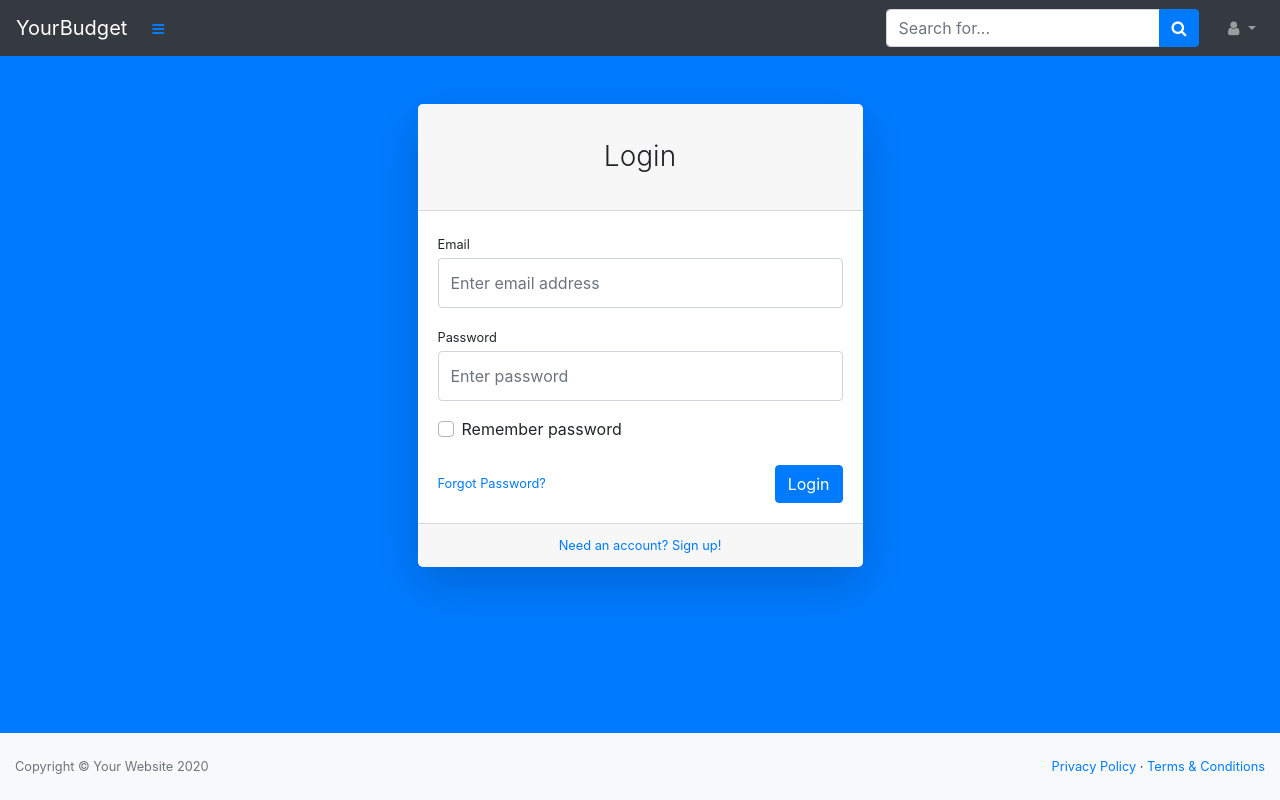
After one commit to 1dlvb/django-budget-site, a Django app: page /login in a window 1280 px wide. The commit adds this page. Run offline with Django 3.2, Linux system fonts and the light colour scheme; some libraries are stand-ins or nearby versions.

Commit message:
Added more templates. Styles linked.

```diff
--- a/mysite/settings.py
+++ b/mysite/settings.py
@@ -123,6 +123,7 @@ USE_TZ = True
 # https://docs.djangoproject.com/en/3.2/howto/static-files/
 
 STATIC_URL = '/static/'
+STATIC_ROOT = os.path.join(BASE_DIR, 'static')
 
 # Default primary key field type
 # https://docs.djangoproject.com/en/3.2/ref/settings/#default-auto-field
--- /dev/null
+++ b/web/static/css/style.css
@@ -0,0 +1,6 @@
+#layoutAuthentication_footer{
+	position: absolute;
+  	bottom: 0;
+  	left: 0;
+  	right: 0;
+}
--- a/web/templates/web/base.html
+++ b/web/templates/web/base.html
@@ -1,16 +1,57 @@
 <!doctype html>
+{% load static %}
 <html lang="en">
 <head>
     <meta charset="UTF-8">
     <meta name="viewport"
           content="width=device-width, user-scalable=no, initial-scale=1.0, maximum-scale=1.0, minimum-scale=1.0">
     <meta http-equiv="X-UA-Compatible" content="ie=edge">
+
+    <!--  Bootstrap  -->
+    <link rel="stylesheet" href="https://stackpath.bootstrapcdn.com/bootstrap/4.5.2/css/bootstrap.min.css"
+      integrity="sha384-JcKb8q3iqJ61gNV9KGb8thSsNjpSL0n8PARn9HuZOnIxN0hoP+VmmDGMN5t9UJ0Z" crossorigin="anonymous">
+    <!--  Font awesome  -->
+    <link rel="stylesheet" href="https://stackpath.bootstrapcdn.com/font-awesome/4.7.0/css/font-awesome.min.css"
+      integrity="sha384-wvfXpqpZZVQGK6TAh5PVlGOfQNHSoD2xbE+QkPxCAFlNEevoEH3Sl0sibVcOQVnN" crossorigin="anonymous">
+    <!--  CSS  -->
+    <link rel="stylesheet" href="{% static 'css/style.css'%}" type="text/css">
+
+
     <title>{{title}}</title>
 </head>
 <body>
-
+        <nav class="sb-topnav navbar navbar-expand navbar-dark bg-dark">
+            <a class="navbar-brand" href="/">YourBudget</a>
+            <button class="btn btn-link btn-sm order-1 order-lg-0" id="sidebarToggle"
+                    href="#"><i class="fa fa-bars"></i></button>
+            <!-- Navbar Search-->
+            <form class="d-none d-md-inline-block form-inline ml-auto mr-0 mr-md-3 my-2 my-md-0">
+                <div class="input-group">
+                    <input class="form-control" type="text" placeholder="Search for..." aria-label="Search" aria-describedby="basic-addon2" />
+                    <div class="input-group-append">
+                        <button class="btn btn-primary" type="button"><i class="fa fa-search"></i></button>
+                    </div>
+                </div>
+            </form>
+            <!-- Navbar-->
+            <ul class="navbar-nav ml-auto ml-md-0">
+                <li class="nav-item dropdown">
+                    <a class="nav-link dropdown-toggle" id="userDropdown" href="#" role="button" data-toggle="dropdown"
+                       aria-haspopup="true" aria-expanded="false"><i class="fa fa-user fa-fw"></i></a>
+                    <div class="dropdown-menu dropdown-menu-right" aria-labelledby="userDropdown">
+                        <a class="dropdown-item" href="#">Settings</a>
+                        <a class="dropdown-item" href="#">Activity Log</a>
+                        <div class="dropdown-divider"></div>
+                        <a class="dropdown-item" href="/login">Login</a>
+                    </div>
+                </li>
+            </ul>
+        </nav>
 {% block content %}
 {% endblock %}
 
 </body>
 </html>
+
+<script src="https://code.jquery.com/jquery-3.5.1.slim.min.js" crossorigin="anonymous"></script>
+<script src="https://cdn.jsdelivr.net/npm/bootstrap@4.5.3/dist/js/bootstrap.bundle.min.js" crossorigin="anonymous"></script>
--- /dev/null
+++ b/web/templates/web/login.html
@@ -0,0 +1,64 @@
+{% extends 'web/base.html' %}
+{% block content %}
+
+
+    <body class="bg-primary">
+        <div id="layoutAuthentication">
+            <div id="layoutAuthentication_content">
+                <main>
+                    <div class="container">
+                        <div class="row justify-content-center">
+                            <div class="col-lg-5">
+                                <div class="card shadow-lg border-0 rounded-lg mt-5">
+                                    <div class="card-header"><h3 class="text-center font-weight-light my-4">Login</h3></div>
+                                    <div class="card-body">
+                                        <form>
+                                            <div class="form-group">
+                                                <label class="small mb-1" for="inputEmailAddress">Email</label>
+                                                <input class="form-control py-4" id="inputEmailAddress" type="email" placeholder="Enter email address" />
+                                            </div>
+                                            <div class="form-group">
+                                                <label class="small mb-1" for="inputPassword">Password</label>
+                                                <input class="form-control py-4" id="inputPassword" type="password" placeholder="Enter password" />
+                                            </div>
+                                            <div class="form-group">
+                                                <div class="custom-control custom-checkbox">
+                                                    <input class="custom-control-input" id="rememberPasswordCheck" type="checkbox" />
+                                                    <label class="custom-control-label" for="rememberPasswordCheck">Remember password</label>
+                                                </div>
+                                            </div>
+                                            <div class="form-group d-flex align-items-center justify-content-between mt-4 mb-0">
+                                                <a class="small" href="password.html">Forgot Password?</a>
+                                                <a class="btn btn-primary" href="index.html">Login</a>
+                                            </div>
+                                        </form>
+                                    </div>
+                                    <div class="card-footer text-center">
+                                        <div class="small"><a href="register.html">Need an account? Sign up!</a></div>
+                                    </div>
+                                </div>
+                            </div>
+                        </div>
+                    </div>
+                </main>
+            </div>
+            <div id="layoutAuthentication_footer">
+                <footer class="py-4 bg-light navbar-fixed-bottom row-fluid">
+                    <div class="container-fluid">
+                        <div class="d-flex align-items-center justify-content-between small">
+                            <div class="text-muted">Copyright &copy; Your Website 2020</div>
+                            <div>
+                                <a href="#">Privacy Policy</a>
+                                &middot;
+                                <a href="#">Terms &amp; Conditions</a>
+                            </div>
+                        </div>
+                    </div>
+                </footer>
+            </div>
+        </div>
+        <script src="https://code.jquery.com/jquery-3.5.1.slim.min.js" crossorigin="anonymous"></script>
+        <script src="https://cdn.jsdelivr.net/npm/bootstrap@4.5.3/dist/js/bootstrap.bundle.min.js" crossorigin="anonymous"></script>
+        <script src="js/scripts.js"></script>
+    </body>
+{% endblock %}
--- a/web/urls.py
+++ b/web/urls.py
@@ -1,8 +1,10 @@
 from django.contrib import admin
-from django.urls import path, include
+from django.urls import path, re_path, include
 from . import views
 
 urlpatterns = [
     path('', views.index, name='index'),
+    re_path(r'^about', views.about, name='about'),
+    re_path(r'^login', views.login, name='login'),
 
 ]
--- a/web/views.py
+++ b/web/views.py
@@ -9,3 +9,7 @@ def index(request):
 
 def about(request):
     return render(request, 'web/about.html', {})
+
+
+def login(request):
+    return render(request, 'web/login.html', {})
```
Also changed, not shown: web/templates/web/about.html (+8 -0 lines), web/templates/web/index.html (line endings or trailing spaces).
